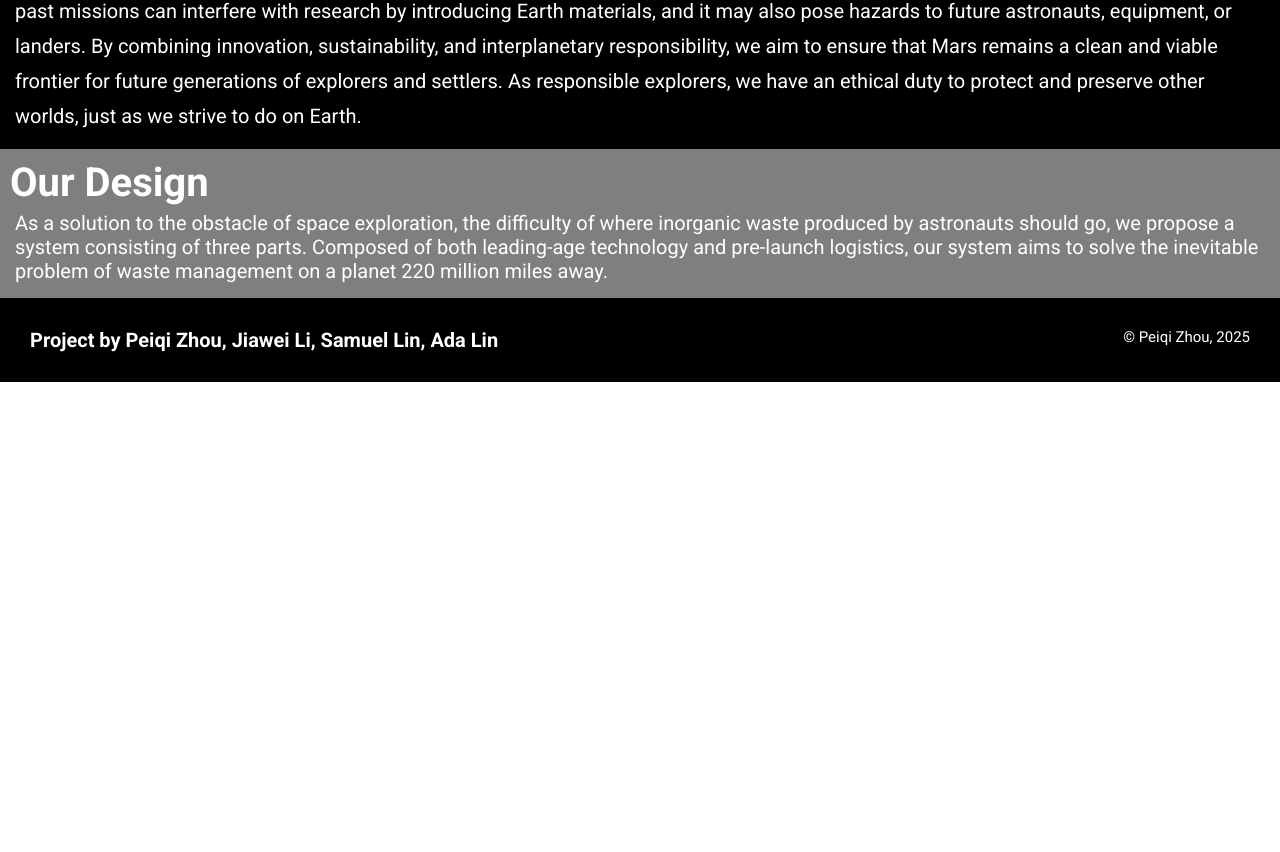
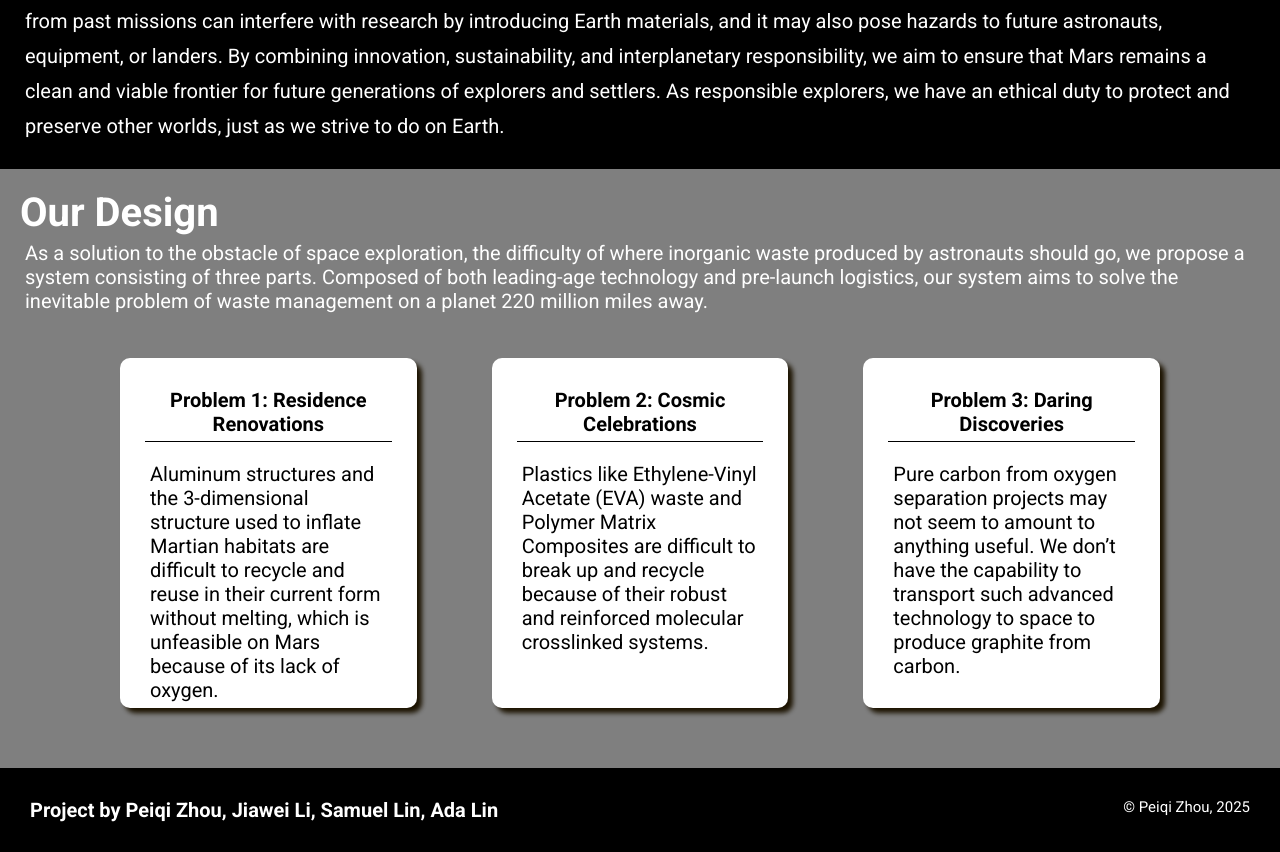
Before and after one commit to JeffZhou3127/Base-3R4, a React (Vite) app: page / in a window 1280 px wide. Shown: the part 969-1821 px from the top of the page. Before the commit the page ends 1351 px from the top, so only its background shows below. Built offline with nearby package versions, Linux system fonts and the light colour scheme.

Commit message:
Create Our Design and fix bugs

```diff
--- a/src/app/AppLayout.module.css
+++ b/src/app/AppLayout.module.css
@@ -95,6 +95,16 @@
 	font-size: 15px;
 }
 
+.ul li a:hover {
+  transition: transform 0.5s;
+  transform: scale(1.025);
+}
+
+.ul li a:active {
+  transition: transform 0.5;
+  transform: scale(0.975);
+}
+
 @media only screen and (max-width: 600px) {
 	.header nav {
 		display: none;
@@ -106,17 +116,3 @@
 		display: none;
 	}
 }
-
-html {
-  scroll-behavior: smooth;
-}
-
-a:hover {
-  transition: 0.5s;
-  transform: scale(1.025);
-}
-
-a:active {
-  transition: 0.5;
-  transform: scale(0.975);
-}
--- a/src/components/ourDesign/OurDesign.jsx
+++ b/src/components/ourDesign/OurDesign.jsx
@@ -1,4 +1,5 @@
 import React from "react";
+import { Link } from "react-router-dom";
 import styles from "./OurDesign.module.css";
 import marsJezeroCraterJpg from "../../assets/mars_jezero_crater.jpg";
 
@@ -13,6 +14,29 @@ const OurDesign = () => {
         pre-launch logistics, our system aims to solve the inevitable problem of waste management on a planet
         220 million miles away.
       </p>
+      <div className={styles.container}>
+        <Link className={styles.cards}>
+          <h3>Problem 1: <span>Residence Renovations</span></h3>
+          <p>
+            Aluminum structures and the 3-dimensional structure used to inflate Martian habitats are difficult to recycle and
+            reuse in their current form without melting, which is unfeasible on Mars because of its lack of oxygen.
+          </p>
+        </Link>
+        <Link className={styles.cards}>
+          <h3>Problem 2: <span>Cosmic Celebrations</span></h3>
+          <p>
+            Plastics like Ethylene-Vinyl Acetate (EVA) waste and Polymer Matrix Composites are difficult to break up and recycle
+            because of their robust and reinforced molecular crosslinked systems.
+          </p>
+        </Link>
+        <Link className={styles.cards}>
+          <h3>Problem 3: <span>Daring Discoveries</span></h3>
+          <p>
+            Pure carbon from oxygen separation projects may not seem to amount to anything useful.
+            We don’t have the capability to transport such advanced technology to space to produce graphite from carbon.
+          </p>
+        </Link>
+      </div>
     </section>
   );
 };
--- a/src/components/ourDesign/OurDesign.module.css
+++ b/src/components/ourDesign/OurDesign.module.css
@@ -1,6 +1,6 @@
 .section {
   background-color: rgb(0, 0, 0, 0.5);
-  padding: 10px;
+  padding: 20px;
 }
 
 .img {
@@ -20,3 +20,31 @@
   font-size: 20px;
   padding: 5px;
 }
+
+/* CSS Grid */
+.container {
+  display: grid;
+  grid-template: 350px / repeat(3, 1fr);
+  gap: 75px;
+  padding: 40px 100px;
+}
+
+.cards {
+  background-color: white;
+  padding: 25px;
+  border-radius: 10px;
+  box-shadow: 5px 5px 5px #1c1300;
+}
+
+.cards h3 {
+  font-size: 20px;
+  text-align: center;
+  border-bottom: 1px solid black;
+  padding: 5px;
+  margin-bottom: 15px;
+}
+
+.container * {
+  color: black;
+  text-decoration: none;
+}
--- a/src/components/ourMission/OurMission.module.css
+++ b/src/components/ourMission/OurMission.module.css
@@ -10,7 +10,7 @@
 
 .mission {
   background-color: black;
-  padding:10px;
+  padding: 20px;
 }
 
 .text {
```
